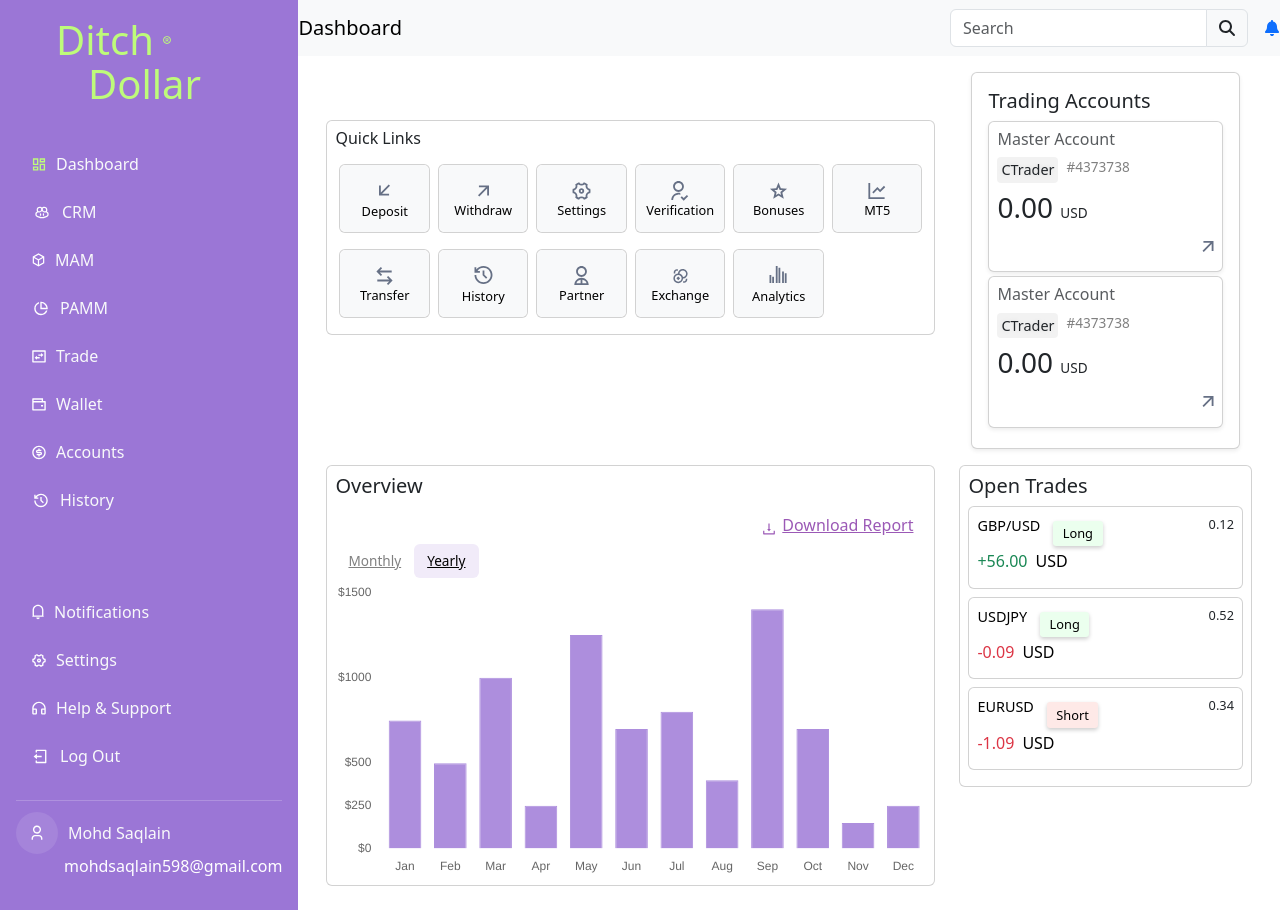
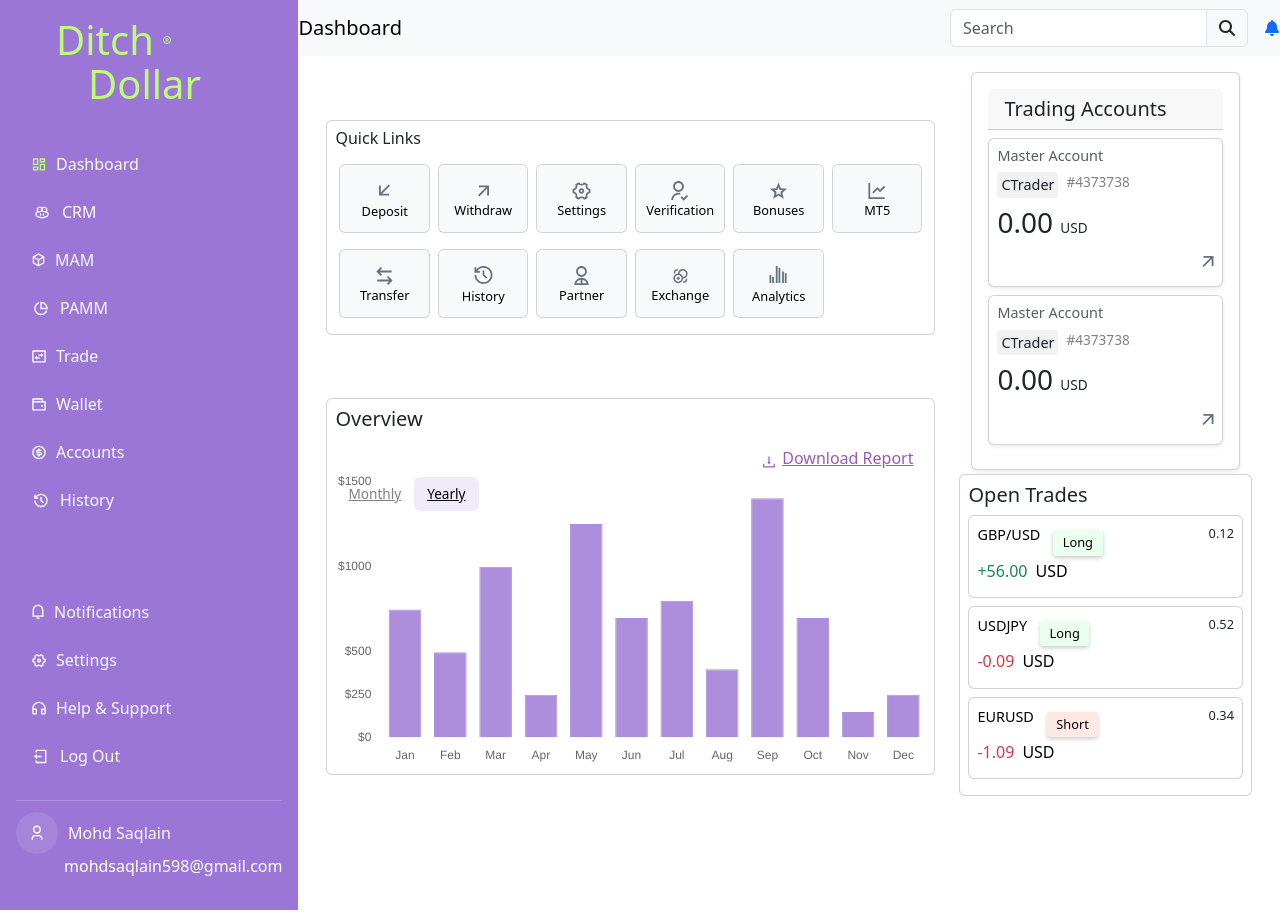
Before and after one commit to Saikysidd/testprojectformat, a React (Create React App) app in the folder my-app/: page / in a window 1280 px wide. Built offline with nearby package versions, Linux system fonts and the light colour scheme.

Commit message:
modified Dashboard

```diff
--- a/my-app/src/Dashboard/Dashboard.css
+++ b/my-app/src/Dashboard/Dashboard.css
@@ -1,15 +1,15 @@
-/* Ensure there's minimal padding in Card.Body */
+
 .card-body {
   padding: 0.5rem !important; /* Reduce padding within the cards */
-  margin: 0 !important; /* Remove any margin */
+  margin: 0 !important;
 }
 
-/* Further minimize the margin between the cards */
+
 .card {
-  margin-bottom: 0.50rem !important; /* Minimize bottom margin */
+  margin-bottom: 0.5rem !important; /* Minimize bottom margin */
 }
 
-/* Target the specific row containing Quick Links and Overview to reduce spacing */
+/* Reset row margins and padding */
 .row {
   margin-left: 0 !important;
   margin-right: 0 !important;
@@ -21,17 +21,31 @@
   padding-bottom: 0 !important;
 }
 
+/* Container padding reset */
 .container-fluid {
   padding: 0 !important;
 }
 
-
+/* Modify the bottom margin to avoid overlap */
 .mb-3 {
-  margin-bottom: 0.25rem !important;
+  margin-bottom: -2.50rem !important; /* Adjusted margin to avoid overlap */
 }
 
+/* Additional padding to ensure proper spacing between components */
+.py-2 {
+  padding-top: 0.5rem !important;
+  padding-bottom: 0.5rem !important;
+}
 
-.px-4 {
-  padding-left: 0.5rem !important;
-  padding-right: 0.5rem !important;
+/* Custom margin for OpenTrades column */
+.open-trades-col {
+  margin-top: 1rem !important; /* Adjusted value for better spacing */
 }
+@media (max-width: 768px) {
+  .col-md-12 {
+    margin-bottom: 1rem !important;
+  }
+  .open-trades-col {
+    margin-top: 1rem !important; /* Ensure this doesn’t cause overlap */
+  }
+}
--- a/my-app/src/Dashboard/Dashboard.js
+++ b/my-app/src/Dashboard/Dashboard.js
@@ -9,6 +9,7 @@ import './Dashboard.css';
 const Dashboard = () => {
   return (
     <Container fluid className="px-2">
+      {/* Row for QuickLinks and TradingAccounts side by side */}
       <Row className="mb-3">
       <Col lg={8} md={12} sm={12} xs={12} className="mb-3">
   <QuickLinks />
@@ -17,11 +18,12 @@ const Dashboard = () => {
   <TradingAccounts />
 </Col>
       </Row>
+      {/* Row for Overview and OpenTrades side by side */}
       <Row>
         <Col lg={8} md={12} sm={12} xs={12} className="mb-3">
           <Overview />
         </Col>
-        <Col lg={4} md={12} sm={12} xs={12} className="mb-3">
+        <Col lg={4} md={12} sm={12} xs={12} className=" open-trades-col">
           <OpenTrades />
         </Col>
       </Row>
--- a/my-app/src/Pages/OpenTrades.js
+++ b/my-app/src/Pages/OpenTrades.js
@@ -1,11 +1,11 @@
 import React from 'react';
 import { Card } from 'react-bootstrap';
-
+import './Opentrade.css';
 const OpenTrades = () => {
   return (
-    <Card className="mb-5">
+    <Card className="custom-margin">
       <Card.Body>
-        <h5 className="d-flex justify-content-start">Open Trades</h5>
+        <h5 className="d-flex justify-content-start ">Open Trades</h5>
         <div className="card-deck">
           {[
             { currency: 'GBP/USD', type: 'Long', amount: '0.12', change: '+56.00', color: 'text-success' },
--- /dev/null
+++ b/my-app/src/Pages/Opentrade.css
@@ -0,0 +1,3 @@
+.custom-margin {
+    margin-top: 60px;
+  }
--- /dev/null
+++ b/my-app/src/Pages/TradingAccountCard.css
@@ -0,0 +1,16 @@
+
+.trading-account-card {
+    margin-bottom: 0.50rem;
+  }
+
+  .card-body {
+    padding: 0.3rem;
+  }
+
+  .text-muted {
+    font-size: 0.9rem;
+  }
+
+  .card-header {
+    margin-bottom: 0.5rem;
+  }
--- a/my-app/src/Pages/TradingAccounts.js
+++ b/my-app/src/Pages/TradingAccounts.js
@@ -1,5 +1,6 @@
 import React from 'react';
 import { Card, Container } from 'react-bootstrap';
+import './TradingAccountCard.css';
 
 const TradingAccountCard = () => {
   const accountDetails = [
@@ -28,9 +29,9 @@ const TradingAccountCard = () => {
   return (
     <Container className="mt-0">
       <Card className="p-3 shadow-sm">
-        <h5 className='d-flex justify-content-start'>Trading Accounts</h5>
+        <h5 className='d-flex justify-content-start card-header'>Trading Accounts</h5>
         {accountDetails.map((account, index) => (
-          <Card key={index} className="mb-3 shadow-sm">
+          <Card key={index} className="trading-account-card shadow-sm">
             <Card.Body className="d-flex flex-column">
               <div className="flex-grow-1">
                 <h6 className="text-muted d-flex justify-content-start">{account.accountType}</h6>
```
Lines whose indentation alone changed are shown as unchanged.
